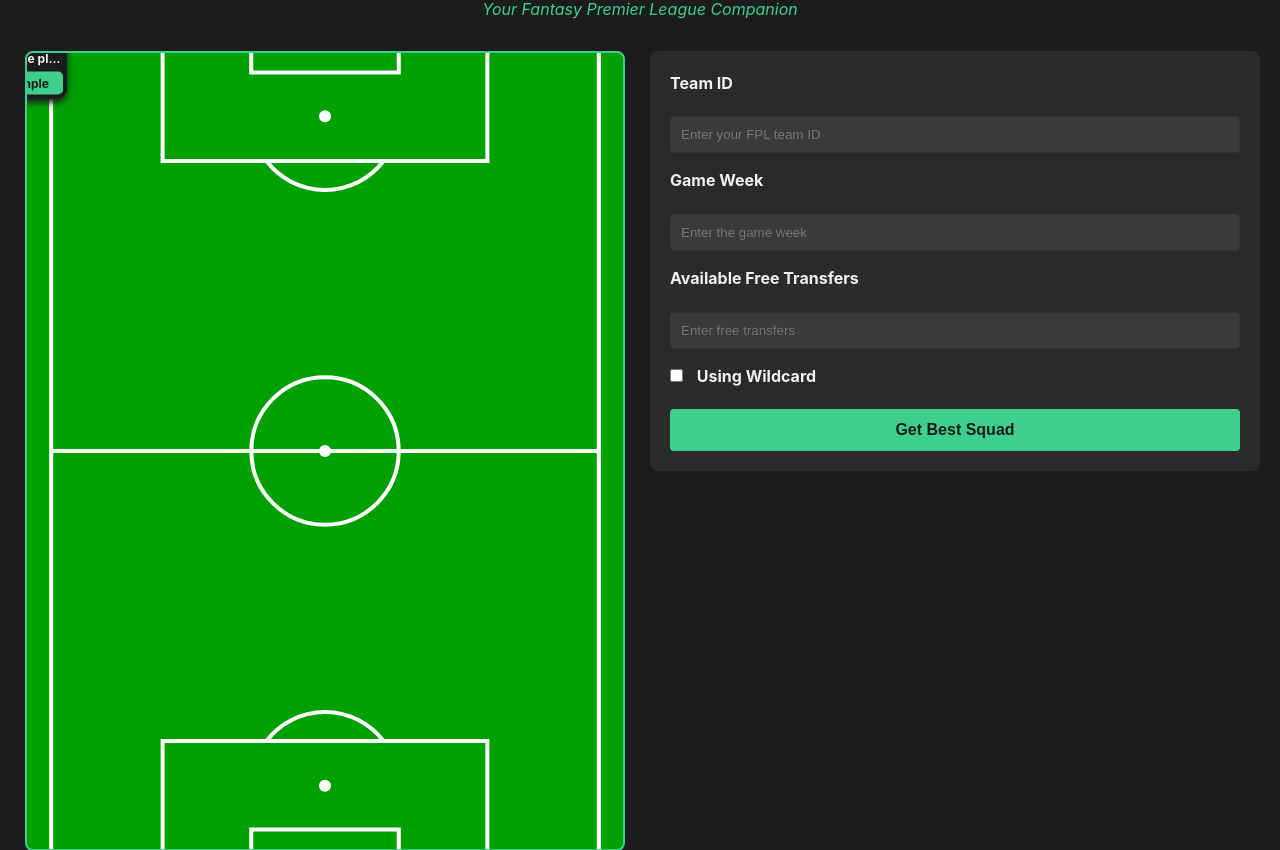
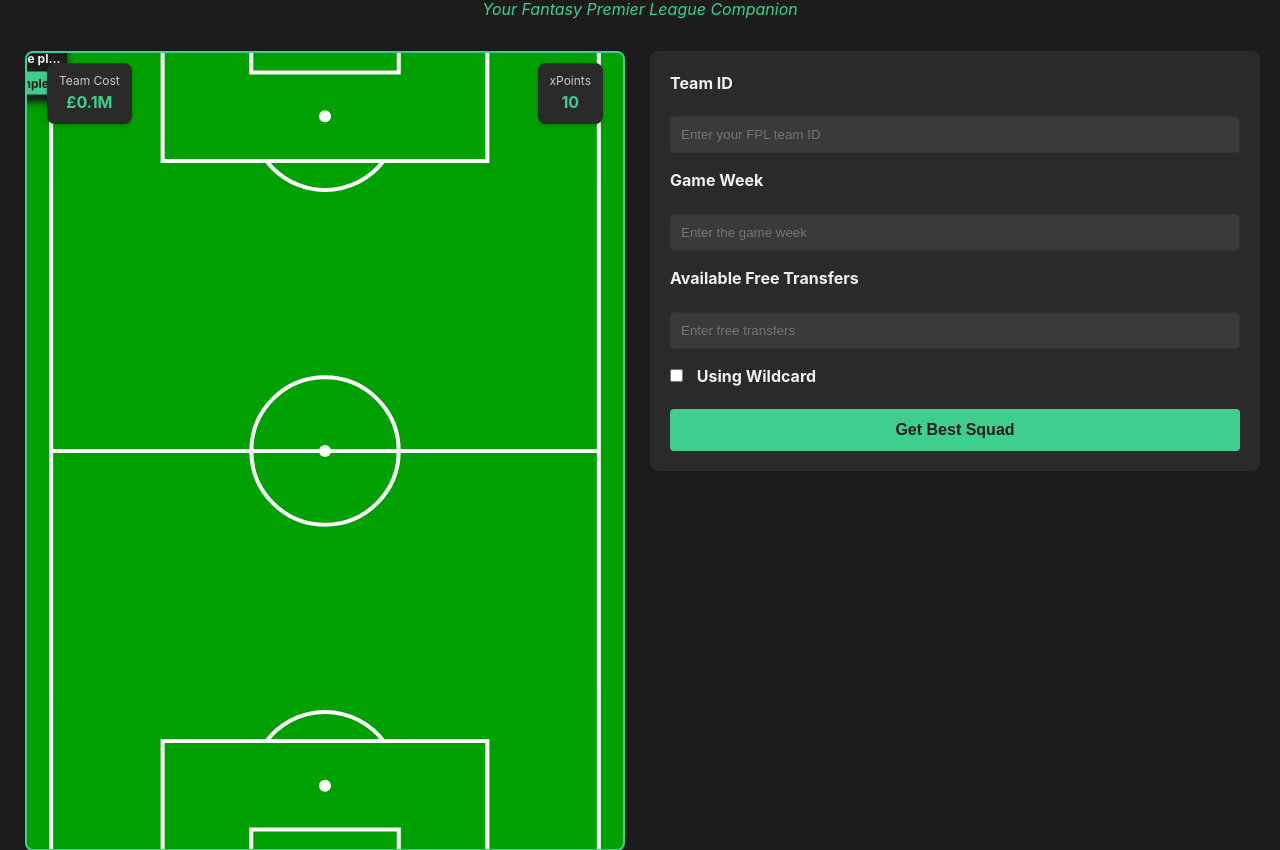
Before and after one commit to infinitetrooper/SiegFPL, a Flask app: template templates/index.html in a window 1280 px wide. Shown: the part 70-920 px from the top of the page. Run offline with Flask 3, Linux system fonts and the light colour scheme; the template is opened without the code that fills it: most values are stand-ins (such as "Sample title", 1, 10 or a date in 2020); parts of the project's set-up code (start-up, migrations or seed data) failed here and were passed over; grey boxes are pictures that could not be loaded.

Commit message:
Added cost and total predicted points labels

```diff
--- a/static/styles.css
+++ b/static/styles.css
@@ -248,3 +248,34 @@
     font-size: 0.8em;
     color: var(--background-color);
 }
+
+.stats-overlay {
+    position: absolute;
+    top: 10px;
+    width: 100%;
+    display: flex;
+    justify-content: space-between;
+    padding: 0 20px;
+    z-index: 10;
+}
+
+.stats-card {
+    background-color: var(--container-background-color);
+    padding: 8px 12px;
+    border-radius: 8px;
+    box-shadow: 0 2px 4px rgba(0, 0, 0, 0.2);
+}
+
+.stats-label {
+    font-size: 12px;
+    color: var(--text-color);
+    opacity: 0.8;
+    text-align: center;
+}
+
+.stats-value {
+    font-size: 16px;
+    font-weight: bold;
+    color: var(--primary-color);
+    text-align: center;
+}
--- a/templates/index.html
+++ b/templates/index.html
@@ -54,6 +54,16 @@
                 <!-- Pitch Section -->
                 <div class="pitch">
                     {% if result %}
+                        <div class="stats-overlay">
+                            <div class="stats-card">
+                                <div class="stats-label">Team Cost</div>
+                                <div class="stats-value">£{{ result.total_cost/10 }}M</div>
+                            </div>
+                            <div class="stats-card">
+                                <div class="stats-label"> xPoints</div>
+                                <div class="stats-value">{{ result.predicted_points }}</div>
+                            </div>
+                        </div>
                         {% for player in result.best_11 %}
                             <div class="player {{ player.position }}" style="left: {{ player.x }}%;">
                                 <div class="player-card">
```
